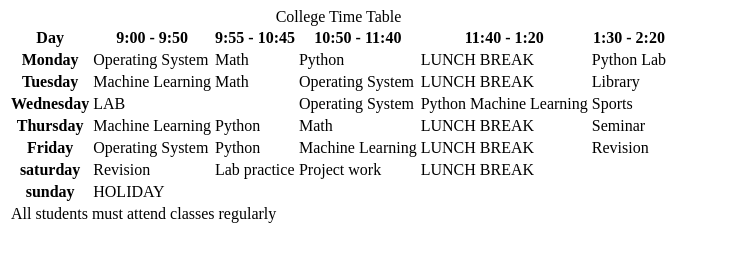
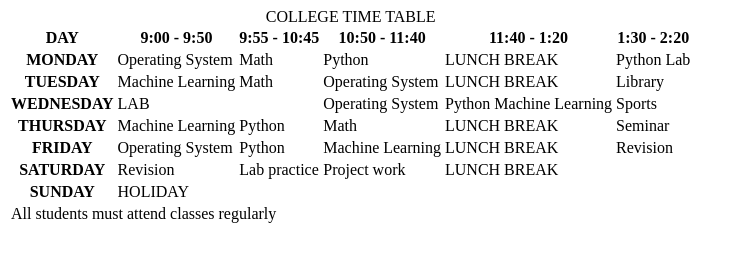
Before and after one commit to sk-pandey07/HTML-list-table-practice-and-basic-CSS-style, a plain HTML site: page index.html in a window 1280 px wide. Shown: the whole page, without its empty margins (0-741 px from the left). Drawn offline with Linux system fonts and the light colour scheme.

Commit message:
Update index.html

```diff
--- a/index.html
+++ b/index.html
@@ -9,11 +9,11 @@
 
 <div class="table-container">
     <table>
-        <caption>College Time Table</caption>
+        <caption>COLLEGE TIME TABLE</caption>
 
         <thead>
             <tr>
-                <th>Day</th>
+                <th>DAY</th>
                 <th>9:00 - 9:50</th>
                 <th>9:55 - 10:45</th>
                 <th>10:50 - 11:40</th>
@@ -24,7 +24,7 @@
 
         <tbody>
             <tr>
-                <th>Monday</th>
+                <th>MONDAY</th>
                 <td>Operating System</td>
                 <td>Math</td>
                 <td>Python</td>
@@ -33,7 +33,7 @@
             </tr>
 
             <tr>
-                <th>Tuesday</th>
+                <th>TUESDAY</th>
                 <td>Machine Learning</td>
                 <td>Math</td>
                 <td>Operating System</td>
@@ -42,7 +42,7 @@
             </tr>
 
             <tr>
-                <th>Wednesday</th>
+                <th>WEDNESDAY</th>
                 <td colspan="2" class="break">LAB</td>
                 <td>Operating System</td>
                 <td>Python</td>
@@ -51,7 +51,7 @@
             </tr>
 
             <tr>
-                <th>Thursday</th>
+                <th>THURSDAY</th>
                 <td>Machine Learning</td>
                 <td>Python</td>
                 <td>Math</td>
@@ -60,7 +60,7 @@
             </tr>
 
             <tr>
-                <th>Friday</th>
+                <th>FRIDAY</th>
                 <td>Operating System</td>
                 <td>Python</td>
                 <td>Machine Learning</td>
@@ -68,14 +68,14 @@
                 <td>Revision</td>
             </tr>
             <tr>
-                <th>saturday</th>
+                <th>SATURDAY</th>
                 <td>Revision</td>
                 <td>Lab practice</td>
                 <td>Project work</td>
                 <td colspan="2" class="break">LUNCH BREAK</td>
             </tr>
             <tr>
-                <th>sunday</th>
+                <th>SUNDAY</th>
                 <td colspan="2" class="break">HOLIDAY</td>
             </tr>
 
```
